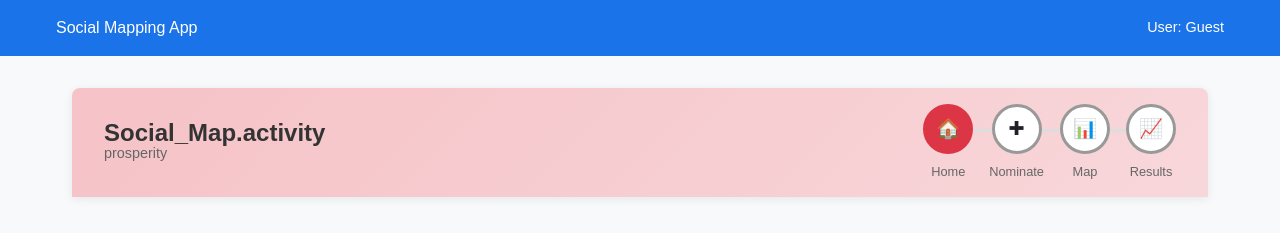
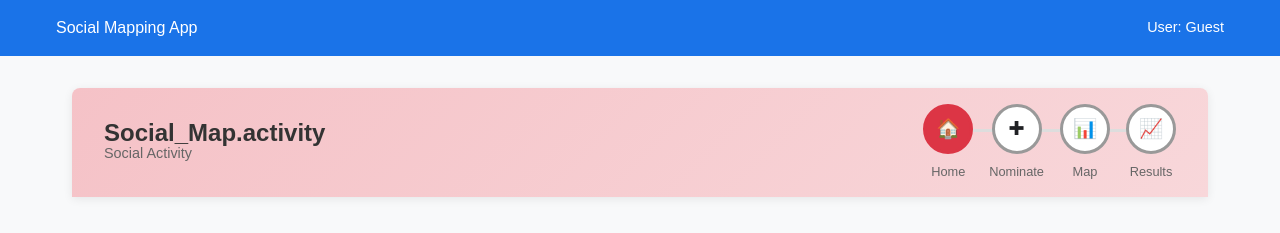
Before and after one commit to markothell/social-mapping-app, a Next.js app: page /activity/1 in a window 1280 px wide. Shown: the top 233 px of the page. Built offline with nearby package versions, Linux system fonts and the light colour scheme; no server answers.

Commit message:
title bar edits

```diff
--- a/src/app/activity/[sessionId]/mapping-results/page.tsx
+++ b/src/app/activity/[sessionId]/mapping-results/page.tsx
@@ -118,6 +118,8 @@ export default function MappingResultsPage({
       <GlobalNavigation
         sessionId={sessionId}
         activityTitle={activity.settings.entryView?.title || 'activity'}
+        hostName={activity.hostName}
+        activity={activity}
       />
       <div className="results-container">
         <div className="results-header">
--- a/src/app/activity/[sessionId]/mapping/page.tsx
+++ b/src/app/activity/[sessionId]/mapping/page.tsx
@@ -253,6 +253,8 @@ export default function MappingPage({
         sessionId={sessionId}
         activityTitle={activity.settings.entryView?.title || 'activity'}
         onNavigate={navigateWithUnsavedCheck}
+        hostName={activity.hostName}
+        activity={activity}
       />
       <div className="mapping-container">
         <div className="mapping-header">
--- a/src/app/activity/[sessionId]/tags/page.tsx
+++ b/src/app/activity/[sessionId]/tags/page.tsx
@@ -144,6 +144,8 @@ export default function TagsPage({
       <GlobalNavigation
         sessionId={sessionId}
         activityTitle={activity.settings.entryView?.title || 'activity'}
+        hostName={activity.hostName}
+        activity={activity}
       />
       <div className="tags-container">
         <div className="tags-header">
--- a/src/app/activity/layout.tsx
+++ b/src/app/activity/layout.tsx
@@ -14,6 +14,8 @@ export default function ActivityLayout({
   const [userName, setUserName] = useState('Guest');
   const [sessionId, setSessionId] = useState<string | undefined>();
   const [activityTitle, setActivityTitle] = useState<string>('activity');
+  const [hostName, setHostName] = useState<string | undefined>();
+  const [activity, setActivity] = useState<any>(null);
   const pathname = usePathname();
 
   // Extract sessionId from pathname and load activity data
@@ -24,10 +26,16 @@ export default function ActivityLayout({
       const extractedSessionId = pathSegments[activityIndex + 1];
       setSessionId(extractedSessionId);
 
-      // Load activity to get title
-      const activity = activityService.getById(extractedSessionId);
-      if (activity && activity.settings.entryView?.title) {
-        setActivityTitle(activity.settings.entryView.title);
+      // Load activity to get title and host
+      const loadedActivity = activityService.getById(extractedSessionId);
+      if (loadedActivity) {
+        setActivity(loadedActivity);
+        if (loadedActivity.settings.entryView?.title) {
+          setActivityTitle(loadedActivity.settings.entryView.title);
+        }
+        if (loadedActivity.hostName) {
+          setHostName(loadedActivity.hostName);
+        }
       }
     }
   }, [pathname]);
@@ -80,7 +88,7 @@ export default function ActivityLayout({
       <main className="app-content">
         <div className="content-wrapper">
           {/* Only show navigation if not on mapping or tags page - these pages handle their own navigation */}
-          {!pathname.includes('/mapping') && !pathname.includes('/tags') && !pathname.includes('/mapping-results') && <GlobalNavigation sessionId={sessionId} activityTitle={activityTitle} />}
+          {!pathname.includes('/mapping') && !pathname.includes('/tags') && !pathname.includes('/mapping-results') && <GlobalNavigation sessionId={sessionId} activityTitle={activityTitle} hostName={hostName} activity={activity} />}
           {children}
         </div>
       </main>
--- a/src/components/GlobalNavigation.tsx
+++ b/src/components/GlobalNavigation.tsx
@@ -14,12 +14,28 @@ interface GlobalNavigationProps {
   sessionId?: string;
   activityTitle?: string;
   onNavigate?: (path: string) => void;
+  hostName?: string;
+  activity?: any;
 }
 
-export default function GlobalNavigation({ sessionId, activityTitle, onNavigate }: GlobalNavigationProps) {
+export default function GlobalNavigation({ sessionId, activityTitle, onNavigate, hostName, activity }: GlobalNavigationProps) {
   const router = useRouter();
   const pathname = usePathname();
   const [currentStep, setCurrentStep] = useState(0);
+
+  const getSubtitle = () => {
+    if (pathname.includes('/mapping-results')) {
+      return 'Results';
+    } else if (pathname.includes('/mapping')) {
+      return 'Map Concepts';
+    } else if (pathname.includes('/tags')) {
+      return 'Nominate topics';
+    } else {
+      // Check both hostName prop and activity.settings.entryView.hostName for backwards compatibility
+      const effectiveHostName = hostName || activity?.settings?.entryView?.hostName;
+      return effectiveHostName ? `Created by ${effectiveHostName}` : 'Social Activity';
+    }
+  };
 
   const steps: NavigationStep[] = [
     { id: 'home', label: 'Home', icon: '🏠', path: sessionId ? `/activity/${sessionId}` : '/' },
@@ -55,7 +71,7 @@ export default function GlobalNavigation({ sessionId, activityTitle, onNavigate
       <div className="nav-container">
         <div className="nav-brand">
           <span className="brand-text">Social_Map.{activityTitle || 'activity'}</span>
-          <span className="brand-subtitle">prosperity</span>
+          <span className="brand-subtitle">{getSubtitle()}</span>
         </div>
 
         <div className="nav-steps">
--- a/src/core/services/activityService.ts
+++ b/src/core/services/activityService.ts
@@ -51,6 +51,11 @@ export const activityService = {
 
   create(type: 'mapping' | 'ranking', settings: any): Activity {
     const newActivity = createDefaultActivity(type, settings.entryView?.title || '');
+
+    // Extract hostName from settings and set it as a top-level property
+    if (settings.entryView?.hostName) {
+      newActivity.hostName = settings.entryView.hostName;
+    }
 
     // Completely replace mapping settings if provided
     if (type === 'mapping' && settings.mapping) {
--- a/src/models/Activity.ts
+++ b/src/models/Activity.ts
@@ -103,6 +103,7 @@ export interface Activity {
   tags: Tag[];
   mappings: Mapping[];
   rankings: Ranking[];
+  hostName?: string;
 }
 
 export function createDefaultActivity(type: 'mapping' | 'ranking', title: string): Activity {
```
